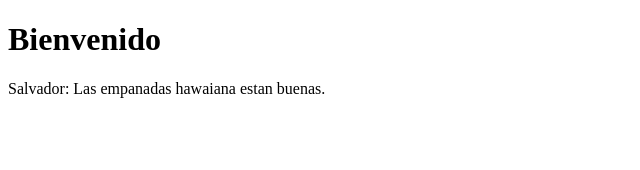
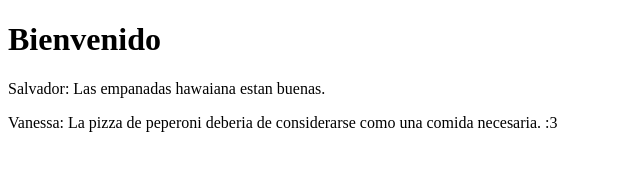
Before and after one commit to hazahart/git_practica2, a plain HTML site: page index.html in a window 1280 px wide. Shown: the whole page, without its empty margins (0-640 px from the left). Drawn offline with Linux system fonts and the light colour scheme.

Commit message:
pizza jsjs

```diff
--- a/index.html
+++ b/index.html
@@ -9,6 +9,7 @@
     <h1>Bienvenido</h1>
     <div id="info">
         <P>Salvador: Las empanadas hawaiana estan buenas.</P>
+        <P>Vanessa: La pizza de peperoni deberia de considerarse como una comida necesaria. :3</P>
     </div>
 
 </body>
```
